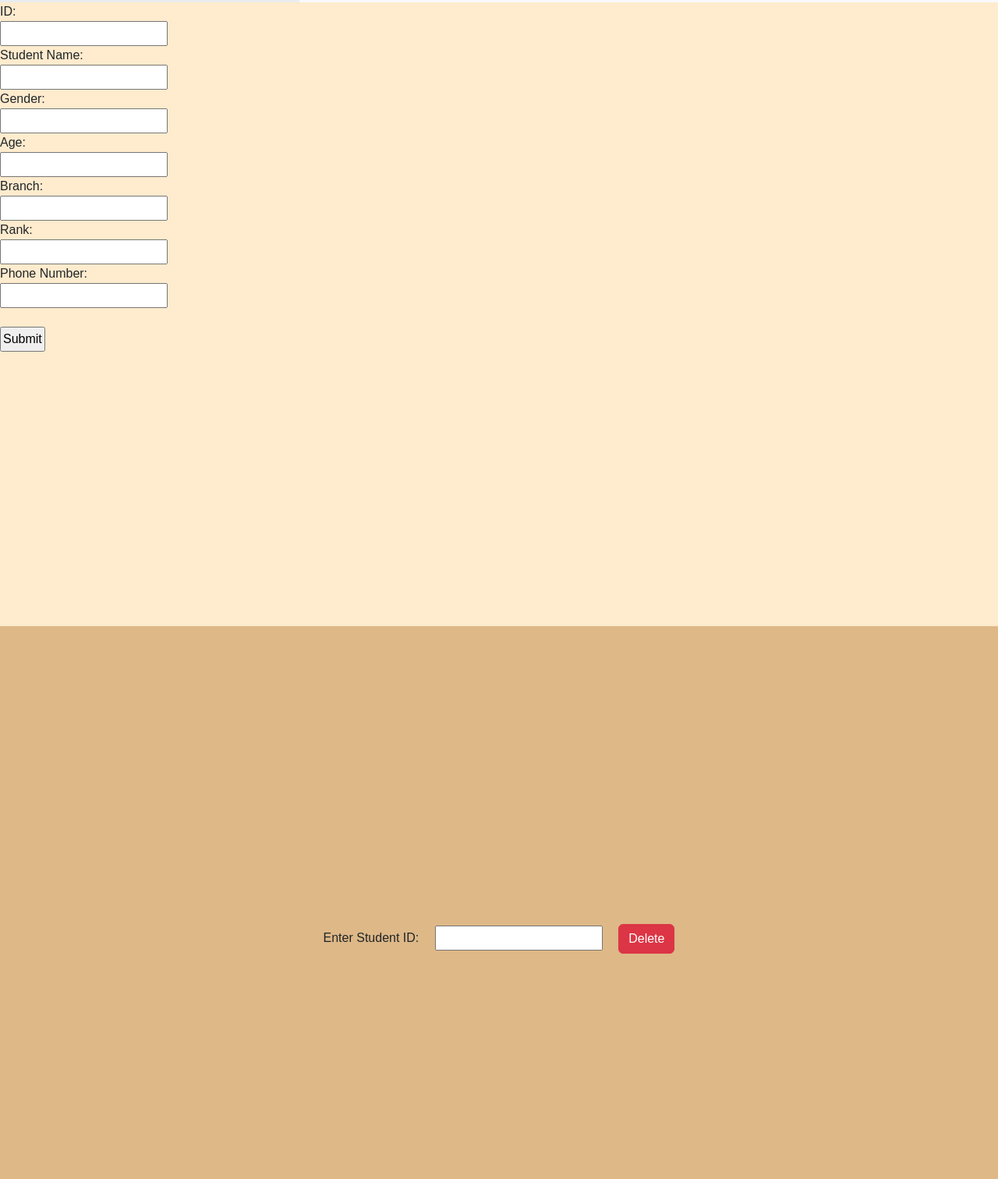
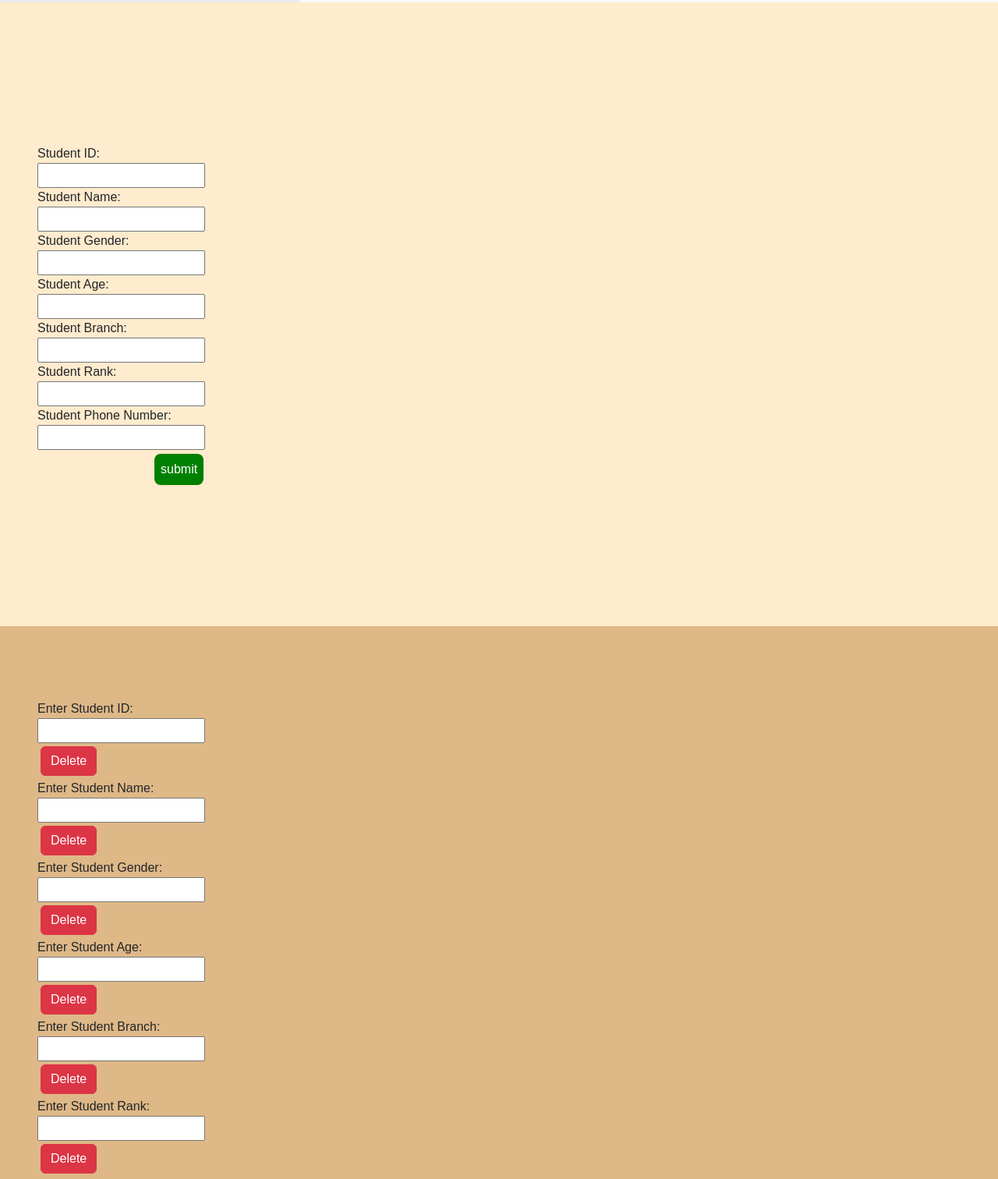
Before and after one commit to yogeshbura25/Students-Details-DB, a website: page Front End/index.html in a window 1280 px wide. Shown: the part 1597-3109 px from the top of the page at 78% size. Drawn offline with nearby package versions, Linux system fonts and the light colour scheme.

Commit message:
UI Design

```diff
--- a/Front End/index.html
+++ b/Front End/index.html
@@ -15,13 +15,13 @@
         <h1 class="title">STUDENT DASHBOARD</h1>
         <div>
             <a class="links" href="#getstudent">Get Student Details</a>
-            <a class="links">Post Student Details</a>
-            <a class="links">Update Student Details</a>
-            <a class="links">Delete Student Details</a>
+            <a class="links" href="#poststudent">Post Student Details</a>
+            <a class="links" href="#updatestudent">Update Student Details</a>
+            <a class="links" href="#deletestudent">Delete Student Details</a>
         </div>
     </div>
     <!--GetPage-->
-<div class="getpage-container">
+<div class="getpage-container" id="getstudent">
   <div class="bg-body-secondary p-5 d-flex flex-column justify-content-center left-content">
     <div>
       <label for="studentID">Student ID:</label> <br>
@@ -59,42 +59,77 @@
   </div>
 </div>
 
-<div class="post-page">
-  <form id="NewStudentForm" action="/NewStudentDetails/" method="post">
-    <label for="postID">ID:</label><br>
-    <input type="text" id="postID" name="postID" required><br>
-
-    <label for="posttName">Student Name:</label><br>
-    <input type="text" id="postName" name="postName" required><br>
-
-    <label for="postGender">Gender:</label><br>
-    <input type="text" id="postGender" name="postGender" required><br>
-
-    <label for="postAge">Age:</label><br>
-    <input type="number" id="postAge" name="postAge" required><br>
-
-    <label for="postBranch">Branch:</label><br>
-    <input type="text" id="postBranch" name="postBranch" required><br>
-
-    <label for="postRank">Rank:</label><br>
-    <input type="number" id="postRank" name="postRank" required><br>
-
-    <label for="postPhoneNumber">Phone Number:</label><br>
-    <input type="text" id="postPhoneNumber" name="postPhoneNumber" required><br><br>
-
-    <input type="submit" value="Submit">
-</form>
-<div id="responseMessage"></div>
+<div class="post-page" id="poststudent">
+   <form class=" p-5 d-flex flex-column justify-content-center">
+    <div>
+      <label for="studentID">Student ID:</label> <br>
+      <input type="number" id="studentID" name="ID" required>
+    </div>
+    <div>
+      <label for="studentName">Student Name:</label> <br>
+      <input type="text" id="studentName" name="Name" required>
+    </div>
+    <div>
+      <label for="studentGender">Student Gender:</label> <br>
+      <input type="text" id="studentGender" name="Gender" required>
+    </div>
+    <div>
+      <label for="studentAge">Student Age:</label> <br>
+      <input type="number" id="studentAge" name="Age" required>
+    </div>
+    <div>
+      <label for="studentBranch">Student Branch:</label> <br>
+      <input type="text" id="studentBranch" name="Branch" required>
+    </div>
+    <div>
+      <label for="studentRank">Student Rank:</label> <br>
+      <input type="number" id="studentRank" name="Rank" required>
+    </div>
+    <div>
+      <label for="studentPhoneNo">Student Phone Number:</label> <br>
+      <input type="text" id="studentphone" name="phoneNo" required>
+    </div>
+    <div>
+      <input type="submit" value="submit">
+    </div>
+   </form>
 </div>
 
 
-  <div class="containers">
-    <div>
-      <label for="deleteID">Enter Student ID:</label>
-    <input class="m-3" type="text" id="deleteID" name="deleteID" required>
-    <button class="btn btn-danger" onclick="deleteStudent()">Delete</button> <br>
+  <div class="containers" id="deletestudent">
+    <div class="p-5 d-flex flex-column justify-content-center left-content">
+      <div>
+        <label for="deleteID">Enter Student ID:</label> <br>
+        <input  type="number" id="deleteID" name="deleteID" required>
+        <button class="btn btn-danger m-1" onclick="deleteStudentID()">Delete</button>
+       </div>
+       <div>
+         <label for="deleteName">Enter Student Name:</label> <br>
+         <input type="text" id="deleteName" name="deleteName" required>
+         <button class="btn btn-danger m-1" onclick="deleteName()">Delete</button> <br>
+        </div>
+        <div>
+         <label for="deleteGender">Enter Student Gender:</label> <br>
+         <input type="text" id="deleteGender" name="deleteGender" required>
+         <button class="btn btn-danger m-1" onclick="deleteGender()">Delete</button> <br>
+        </div>
+        <div>
+         <label for="deleteAge">Enter Student Age:</label> <br>
+         <input type="number" id="deleteAge" name="deleteAge" required>
+         <button class="btn btn-danger m-1" onclick="deleteAge()">Delete</button> <br>
+        </div>
+        <div>
+         <label for="deleteBranch">Enter Student Branch:</label> <br>
+         <input type="text" id="deleteBranch" name="deleteBranch" required>
+         <button class="btn btn-danger m-1" onclick="deleteBranch()">Delete</button> <br>
+        </div>
+        <div>
+         <label for="deleteRank">Enter Student Rank:</label> <br>
+         <input type="number" id="deleteRank" name="deleteRank" required>
+         <button class="btn btn-danger m-1" onclick="deleteRank()">Delete</button>
+        </div>
+        <div id="responseMessageDeleted"></div>
     </div>
-    <div id="responseMessageDeleted"></div>
   </div>
 
   </body>
--- a/Front End/script.js
+++ b/Front End/script.js
@@ -62,46 +62,49 @@ async function displayData(data) {
         await fetchData(`http://localhost:3000/studentDetails/rank/${student_rank}`, "No rank Student Found in list");
     }
 
-    document.getElementById('NewStudentForm').addEventListener('submit', async function(event) {
-        event.preventDefault();
-        const formData = new FormData(this);
+    /*
+    async function fetchData(url, errorMessage) {
         try {
-            const response = await fetch('http://localhost:3000/NewStudentDetails/', {
-                method: 'POST',
-                headers: {
-                    'Content-Type': 'application/json',
-                },
-                body: JSON.stringify(Object.fromEntries(formData)),
+            const response = await fetch(url,{
+                method: 'DELETE'
             });
             if (!response.ok) {
-                throw new Error('Failed to add student details');
+                throw new Error('Network response was not ok');
             }
-            const responseData = await response.text();
-            document.getElementById('responseMessage').textContent = responseData;
+            const data = await response.json();
+            displayData(data);
         } catch (error) {
-            console.error('Error:', error);
-            document.getElementById('responseMessage').textContent = 'An error occurred: ' + error.message;
-        }
-    });
-
-
-
-    async function deleteStudent() {
-        const deleteID = document.getElementById('deleteID').value;
-
-        try {
-            const response = await fetch(`http://localhost:3000/DeleteStudentDetails/${deleteID}`, {
-                method: 'DELETE'
-            });
-
-            if (!response.ok) {
-                throw new Error('Failed to delete student details');
-            }
-
-            const responseData = await response.text();
-            document.getElementById('responseMessageDeleted').textContent = responseData;
-        } catch (error) {
-            console.error('Error deleting student:', error);
-            document.getElementById('responseMessageDeleted').textContent = 'An error occurred: ' + error.message;
+            console.error('Error fetching data:', error);
+            alert(errorMessage);
         }
     }
+
+    async function deleteStudentID() {
+        const deleteID = document.getElementById('deleteID').value;
+        await fetch(`http://localhost:3000/DeleteStudentDetails/${deleteID}`)
+    }
+
+    async function deleteName() {
+        const name = document.getElementById('deleteName').value;
+        await fetch(`http://localhost:3000/DeleteStudentDetails/name/${name}`)
+    }
+
+    async function deleteGender() {
+        const gender = document.getElementById('deleteGender').value;
+        await fetch(`http://localhost:3000/DeleteStudentDetails/gender/${gender}`)
+    }
+
+    async function deleteAge() {
+        const age = document.getElementById('deleteAge').value;
+        await fetch(`http://localhost:3000/DeleteStudentDetails/age/${age}`)
+    }
+
+    async function deleteBranch() {
+        const branch = document.getElementById('deleteBranch').value;
+        await fetch(`http://localhost:3000/DeleteStudentDetails/branch/${branch}`)
+    }
+
+    async function deleteRank() {
+        const rank = document.getElementById('deleteRank').value;
+        await fetch(`http://localhost:3000/DeleteStudentDetails/rank/${rank}`)
+    } */
--- a/Front End/style.css
+++ b/Front End/style.css
@@ -66,15 +66,22 @@ input {
 }
 
 .post-page {
+    background-color: blanchedalmond;
     height: 100vh;
-    background-color: blanchedalmond;
+    display: flex;
+    justify-content: flex-start;
 }
 
 .containers {
     height: 100vh;
     background-color: burlywood;
-    display: flex;
-    flex-direction: column;
-    justify-content: center;
-    align-items: center;
 }
+
+input[type="submit"] {
+    margin: 5px 0px 0px 150px;
+    background-color: green;
+    color: white;
+    padding: 8px;
+    border-radius: 8px;
+    border: none;
+}
```
Also changed, not shown: 1 other file.
